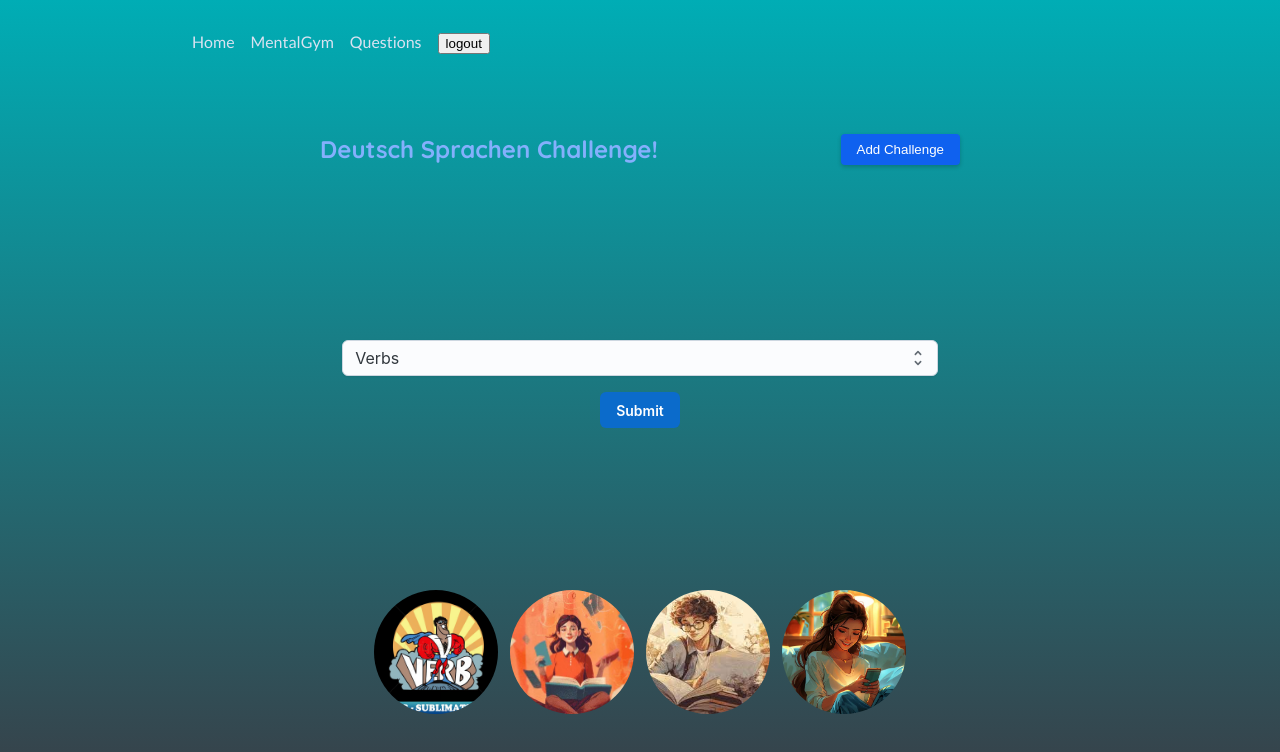
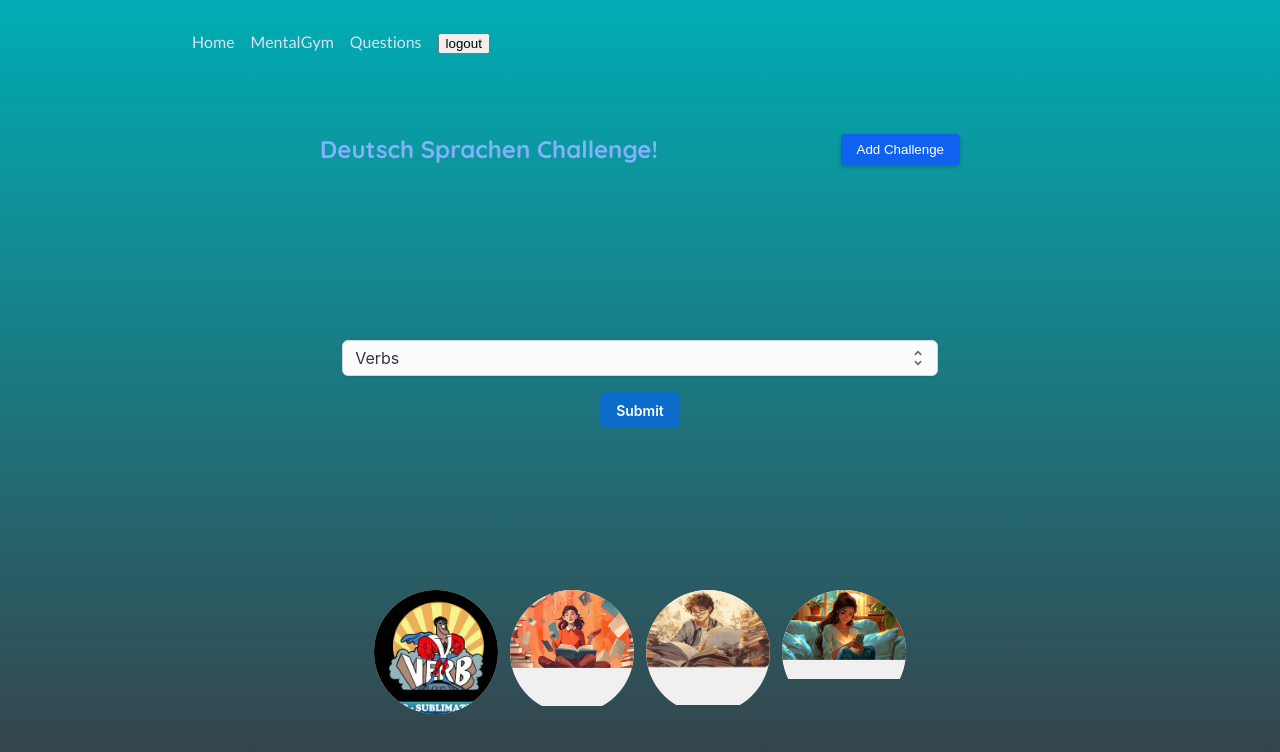
Before and after one commit to anpjavatech/sprachmeister, a React (Create React App) app in the folder frontend/: page /challenges in a window 1280 px wide. Shown: the top 752 px of the page. Built offline with nearby package versions, Linux system fonts and the light colour scheme; sample sign-in values are in the browser's storage.

Commit message:
Commit after adding the framer motion effects

```diff
--- a/frontend/package.json
+++ b/frontend/package.json
@@ -10,6 +10,7 @@
     "@testing-library/jest-dom": "^5.17.0",
     "@testing-library/react": "^13.4.0",
     "@testing-library/user-event": "^13.5.0",
+    "framer-motion": "^11.2.10",
     "react": "^18.3.1",
     "react-dom": "^18.3.1",
     "react-router-dom": "^6.23.0",
--- a/frontend/src/components/Header.js
+++ b/frontend/src/components/Header.js
@@ -1,5 +1,6 @@
 import { useState } from "react";
 import NewChallenge from "./NewChallenge.js";
+import { AnimatePresence, motion } from "framer-motion";
 
 export default function Header() {
   const [isCreatingNewChallenge, setIsCreatingNewChallenge] = useState();
@@ -14,13 +15,20 @@ export default function Header() {
 
   return (
     <>
-      {isCreatingNewChallenge && <NewChallenge onDone={handleDone} />}
+      <AnimatePresence>
+        {isCreatingNewChallenge && <NewChallenge onDone={handleDone} />}
+      </AnimatePresence>
 
       <header id="main-header">
         <h1>Deutsch Sprachen Challenge!</h1>
-        <button onClick={handleStartAddNewChallenge} className="button">
+        <motion.button
+          whileHover={{ scale: 1.1 }}
+          transition={{ type: "spring", stiffness: 500 }}
+          onClick={handleStartAddNewChallenge}
+          className="button"
+        >
           Add Challenge
-        </button>
+        </motion.button>
       </header>
     </>
   );
--- a/frontend/src/components/Modal.js
+++ b/frontend/src/components/Modal.js
@@ -1,13 +1,20 @@
 import { createPortal } from "react-dom";
+import { motion } from "framer-motion";
 
 export default function Modal({ title, children, onClose }) {
   return createPortal(
     <>
       <div className="backdrop" onClick={onClose} />
-      <dialog open className="modal">
+      <motion.dialog
+        initial={{ opacity: 0, y: 30 }}
+        animate={{ opacity: 1, y: 0 }}
+        exit={{ opacity: 0, y: 30 }}
+        open
+        className="modal"
+      >
         <h2>{title}</h2>
         {children}
-      </dialog>
+      </motion.dialog>
     </>,
     document.getElementById("modal")
   );
--- a/frontend/src/index.css
+++ b/frontend/src/index.css
@@ -381,40 +381,6 @@ header img {
   font-family: 'Quicksand', sans-serif;
 }
 
-
-#challenge-type-images {
-  display: flex;
-  flex-direction: row;
-  justify-content: center;
-  align-items: center;
-  height: '100vh';
-  gap: 0.5rem;
-  list-style: none;
-  margin: 0;
-  padding: 0;
-
-}
-
-#challenge-type-images li {
-  width: 8rem;
-  height: 8rem;
-  border-radius: 50%;
-  border: 2px solid transparent;
-  overflow: hidden;
-}
-
-#challenge-type-images li.selected {
-  display: flex;
-  flex-direction: row;
-  border: 2px solid #0f61ef;
-}
-
-#challenge-type-images li img {
-  width: 100%;
-  height: 100%;
-  object-fit: cover;
-}
-
 .new-challenge-actions button,
 .button {
   cursor: pointer;
@@ -484,3 +450,72 @@ header img {
   color: #fff;
   font-size: 0.5rem;
 }
+
+#challenge-type-images {
+  display: flex;
+  flex-direction: row;
+  justify-content: center;
+  align-items: center;
+  height: '100vh';
+  gap: 0.5rem;
+  list-style: none;
+  margin: 0;
+  padding: 0;
+
+}
+
+#challenge-type-images li {
+  width: 8rem;
+  height: 8rem;
+  border-radius: 50%;
+  border: 2px solid transparent;
+  overflow: hidden;
+}
+
+#challenge-type-images li.selected {
+  display: flex;
+  flex-direction: row;
+  border: 2px solid #0f61ef;
+}
+
+#challenge-type-images li img {
+  width: 100%;
+  height: 100%;
+  object-fit: cover;
+}
+
+.circular-image {
+  background-color: #f0f0f0;
+  perspective: 1000px;
+}
+
+.circular-image img {
+  backface-visibility: hidden;
+  transition: transform 0.6s;
+}
+
+.text-overlay {
+  justify-content: center;
+  align-items: center;
+  width: 100%;
+  height: 100%;
+  object-fit: cover;
+  border-radius: 50%;
+  background-color: rgba(0, 0, 0, 0.7);
+  color: white;
+  font-size: 1rem;
+  text-align: center;
+  opacity: 0;
+  backface-visibility: hidden;
+  transform: rotateY(180deg);
+  transition: opacity 0.6s, transform 0.6s;
+}
+
+.circular-image:hover img {
+  transform: rotateY(180deg);
+}
+
+.circular-image:hover .text-overlay {
+  opacity: 1;
+  transform: rotateY(0deg);
+}
--- a/frontend/src/pages/ChallengePage.js
+++ b/frontend/src/pages/ChallengePage.js
@@ -4,6 +4,22 @@ import SelectFormSubmission from "../components/Select.js";
 import images from "../assets/images.js";
 import PageContent from "../components/PageContent.js";
 import { useState } from "react";
+import { motion } from "framer-motion";
+
+const listVariants = {
+  hidden: { opacity: 0 },
+  show: {
+    opacity: 1,
+    transition: {
+      staggerChildren: 0.1,
+    },
+  },
+};
+
+const itemVariants = {
+  hidden: { opacity: 0, scale: 0.5 },
+  show: { opacity: 1, scale: 1, transition: { type: "spring" } },
+};
 
 export default function ChallengePage() {
   const [selectedImage, setSelectedImage] = useState(null);
@@ -16,17 +32,27 @@ export default function ChallengePage() {
       <PageContent>
         <div>
           <SelectFormSubmission />
-          <ul id="challenge-type-images">
+
+          <motion.ul
+            variants={listVariants}
+            initial="hidden"
+            animate="show"
+            id="challenge-type-images"
+          >
             {images.map((image) => (
-              <li
+              <motion.li
+                variants={itemVariants}
                 key={image.alt}
                 onClick={() => handleSelectImage(image)}
                 className={selectedImage === image ? "selected" : undefined}
               >
-                <img {...image} alt={image.alt} />
-              </li>
+                <div className="circular-image">
+                  <img {...image} alt={image.alt} />
+                  <div className="text-overlay">{image.alt}</div>
+                </div>
+              </motion.li>
             ))}
-          </ul>
+          </motion.ul>
         </div>
       </PageContent>
     </ChallengesContextProvider>
```
Also changed, not shown: 1 other file (tests, documents, lock files or other folders).
